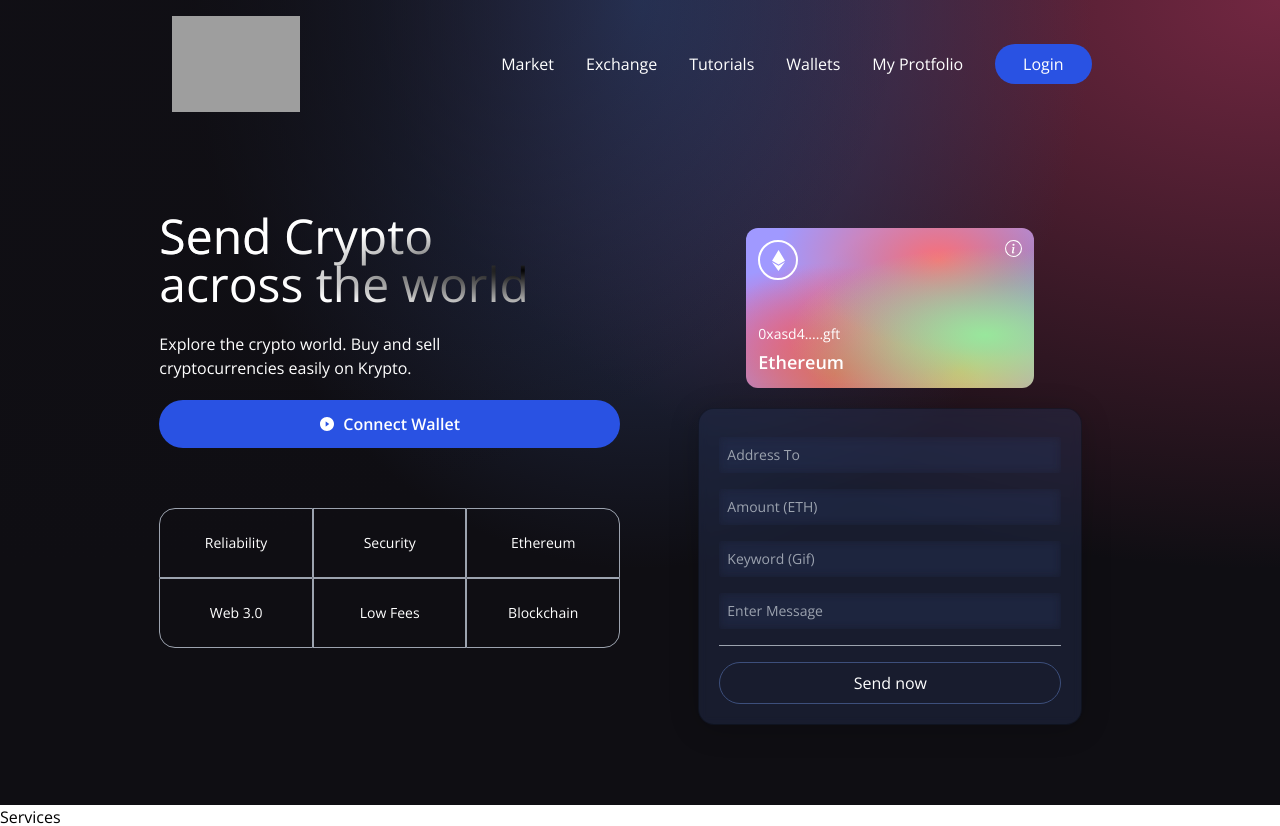
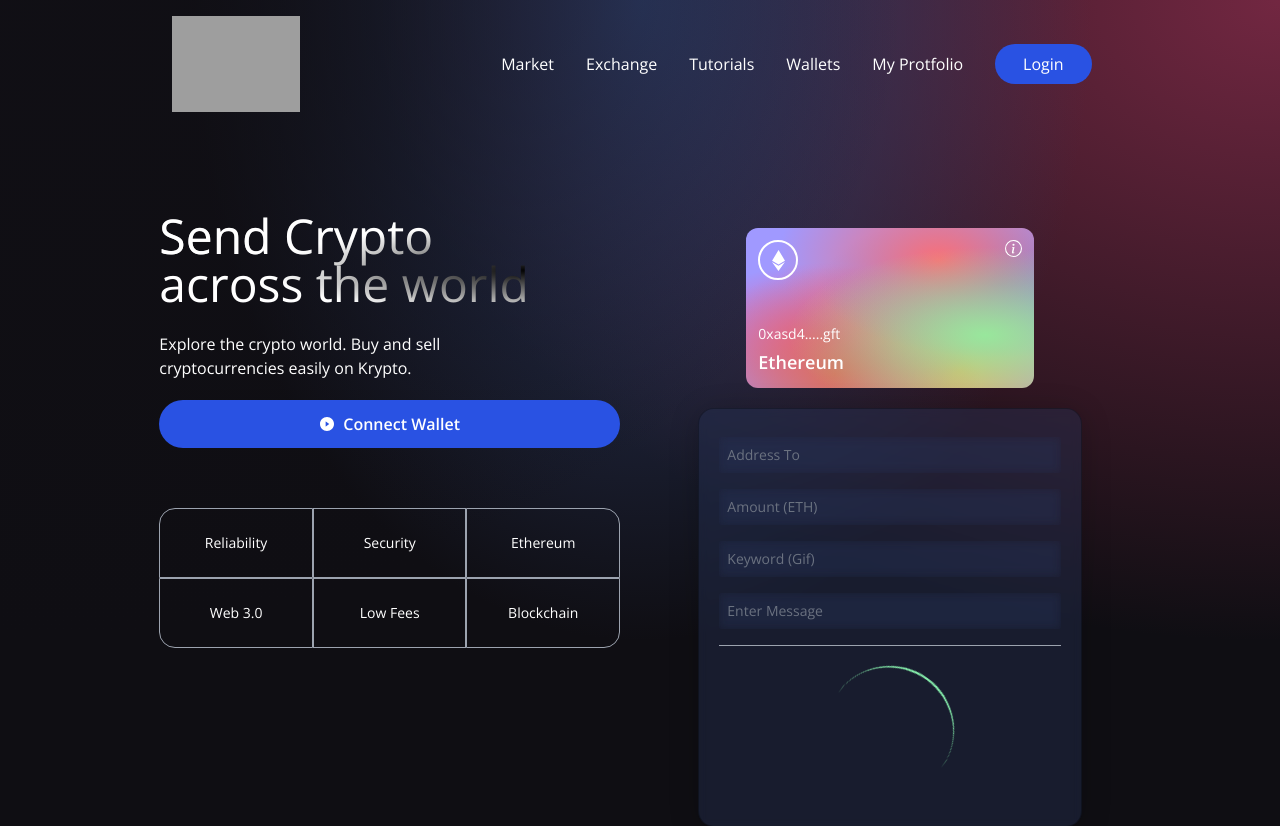
Before and after one commit to Getachew-Muhabaw-Mesfin/Crypto-web, a React (Vite) app in the folder client/: page / in a window 1280 px wide. Shown: the top 826 px of the page. Built offline with nearby package versions, Linux system fonts and the light colour scheme; grey boxes are pictures that could not be loaded.

Commit message:
Custimize tailwind config

```diff
--- a/client/src/components/Loader.jsx
+++ b/client/src/components/Loader.jsx
@@ -1,6 +1,6 @@
 const Loader = () => (
   <div className="flex justify-center items-center py-3">
-    <div className="animate-spin rounded-full h-32 w-32 border-b-2 border-red-700" />
+    <div className="animate-spin rounded-full h-32 w-32 border-b-2 border-green-300" />
   </div>
 );
 
--- a/client/src/components/Welcome.jsx
+++ b/client/src/components/Welcome.jsx
@@ -43,8 +43,8 @@
 }
   return (
     <div className="flex w-full justify-center items-center">
-      <div className="flex md:flex-row flex-col items-start justify-between md:p-20 py-12 px-4">
-        <div className="flex flex-1 justify-start items-start flex-col md:mr-10">
+      <div className="flex mf:flex-row flex-col items-start justify-between md:p-20 py-12 px-4">
+        <div className="flex flex-1 justify-start items-start flex-col mf:mr-10">
           <h1 className="text-3xl sm:text-5xl text-white text-gradient py-1">
             Send Crypto <br /> across the world
           </h1>
@@ -80,7 +80,7 @@
           </div>
         </div>
 {/* Right side of welcome section  */}
-        <div className="flex flex-col flex-1 items-center justify-start w-full md:mt-0 mt-10">
+        <div className="flex flex-col flex-1 items-center justify-start w-full mf:mt-0 mt-10">
           <div className="p-3 flex justify-end items-start flex-col rounded-xl h-40 sm:w-72 w-full my-5 eth-card .white-glassmorphism ">
             <div className="flex justify-between flex-col w-full h-full">
               <div className="flex justify-between items-start">
@@ -128,7 +128,7 @@
             />
 {/* Send Button */}
             <div className="h-[1px] w-full bg-gray-400 my-2" />
-            {false ? (
+            {true ? (
               <Loader />
             ) : (
               <button
--- a/client/tailwind.config.js
+++ b/client/tailwind.config.js
@@ -1,8 +1,35 @@
-/** @type {import('tailwindcss').Config} */
-export default {
-  content: ["./index.html", "./src/**/*.{js,ts,jsx,tsx}"],
+module.exports = {
+  purge: ["./src/**/*.{js,jsx,ts,tsx}", "./public/index.html"],
+  mode: "jit",
+  darkMode: false, // or 'media' or 'class'
   theme: {
+    fontFamily: {
+      display: ["Open Sans", "sans-serif"],
+      body: ["Open Sans", "sans-serif"],
+    },
+    extend: {
+      screens: {
+        mf: "990px",
+      },
+      keyframes: {
+        "slide-in": {
+          "0%": {
+            "-webkit-transform": "translateX(120%)",
+            transform: "translateX(120%)",
+          },
+          "100%": {
+            "-webkit-transform": "translateX(0%)",
+            transform: "translateX(0%)",
+          },
+        },
+      },
+      animation: {
+        "slide-in": "slide-in 0.5s ease-out",
+      },
+    },
+  },
+  variants: {
     extend: {},
   },
-  plugins: [],
+  plugins: [require("@tailwindcss/forms")],
 };
```
